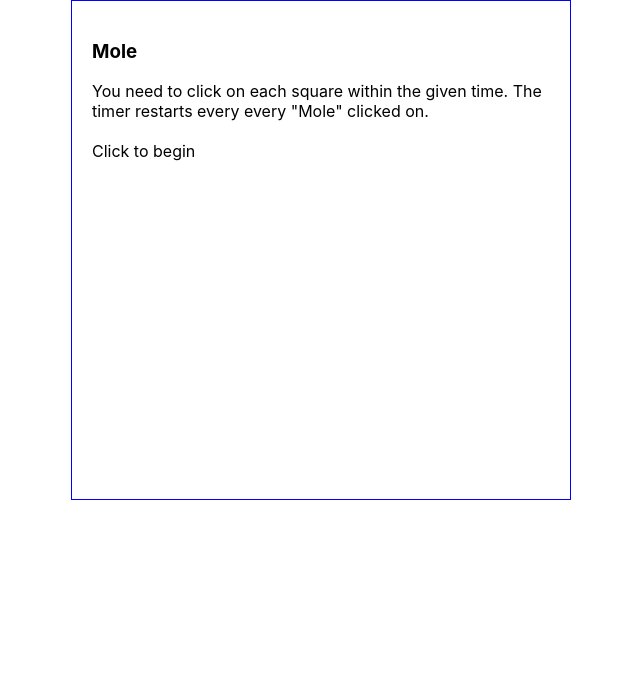
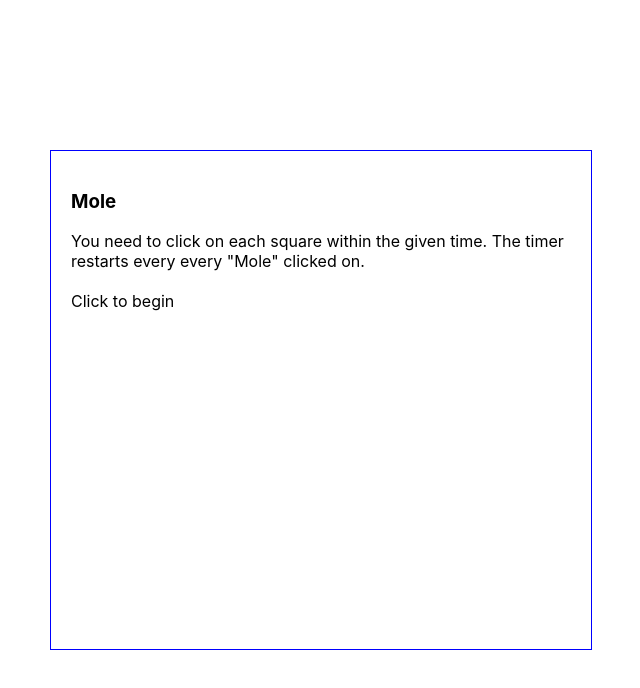
Before and after one commit to Quozzo/the-square, a React (Create React App) app: page /Mole in a window 1280 px wide. Shown: the top 688 px of the page, without its empty margins (319-959 px from the left). Built offline with nearby package versions, Linux system fonts and the light colour scheme.

Commit message:
Altered position

```diff
--- a/src/App.js
+++ b/src/App.js
@@ -6,11 +6,9 @@ class App extends Component {
 	render() {
 		return (
 			<div className='App'>
-				<header className='App-header'>
-					<div id="thesquare">
-						<Manager />
-					</div>
-				</header>
+				<div id="thesquare">
+					<Manager />
+				</div>
 			</div>
 		)
 	}
--- a/src/square.css
+++ b/src/square.css
@@ -1,30 +1,24 @@
-.example-enter {
-	opacity: 0.01;
-}
-
-.example-enter.example-enter-active {
-	opacity: 1;
-	transition: opacity 500ms ease-in;
-}
-
-.example-leave {
-	opacity: 1;
-}
-
-.example-leave.example-leave-active {
-	opacity: 0.01;
-	transition: opacity 300ms ease-in;
+body, html, #root, .App, .App-Header {
+	height: 100%;
+	width: 100%;
+	margin: 9;
+	padding: 0;
 }
 
 #thesquare {
 	margin: 0 auto;
-	width: 500px;
-	height: 500px;
+	width: 100%;
+	height: 100%;
+	display: flex;
+	align-items: center;
+  	justify-content: center;
 }
 
 .square {
 	/* width: 500px;*/
-	height: 100%;
+	height: 500px;
+	width: 500px;
+
 }
 
 .border-r {
```
